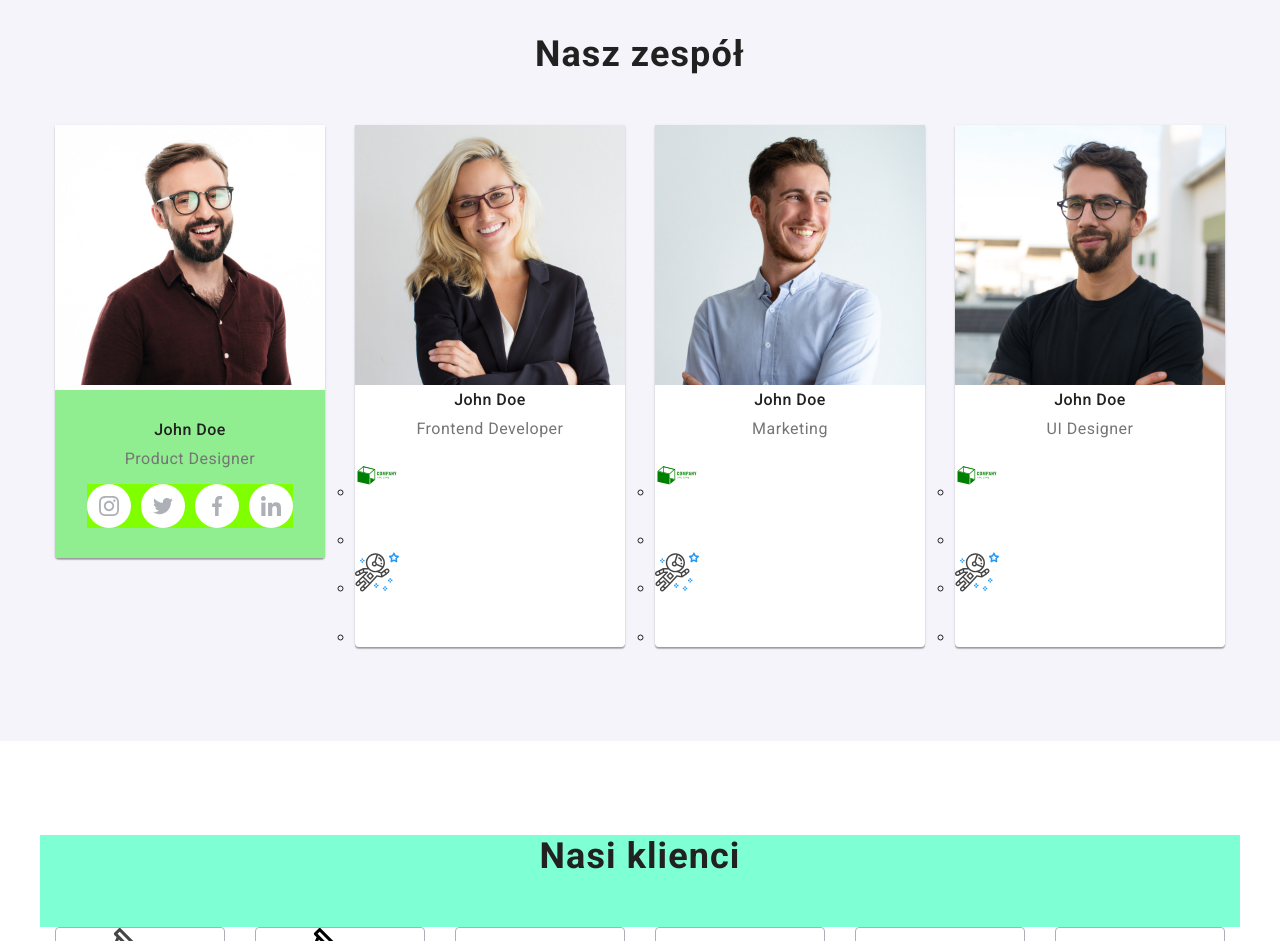
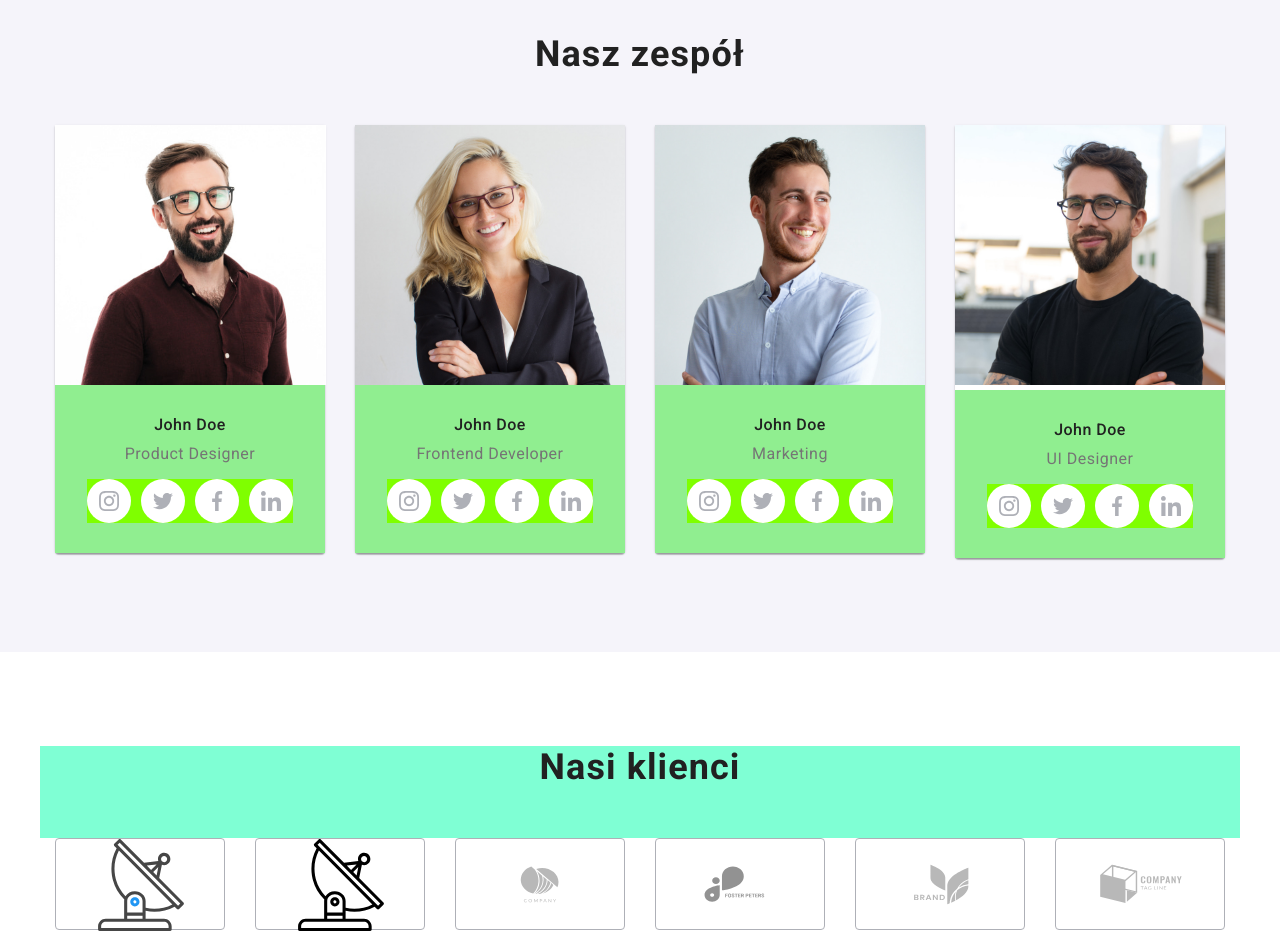
Before and after one commit to IrekBaranski/goit-markup-hw-04, a plain HTML site: page index.html in a window 1280 px wide. Shown: the part 1660-2601 px from the top of the page. Drawn offline with Linux system fonts and the light colour scheme.

Commit message:
svg icon adding to page - in progress

```diff
--- a/css/styles.css
+++ b/css/styles.css
@@ -401,9 +401,17 @@ p {
 
 /* ----- ---------- ---------- ---------------------*/
 /* ----- section our team contain below ---- -----*/
-/* ----- figure caption, icons list, links ----- ----- -----*/
+/* ----- .section--color-bg, figure caption, icons list, links ----- ----- -----*/
 
-.section--color-bg {background-color: var(--second-bg-color-white);
+.section--color-bg {
+    margin-left: auto;
+    margin-right: auto;
+    background-color: var(--second-bg-color-white);
+    background-position: 50% 50%;
+    background-repeat: repeat;
+    background-size:cover;
+    background-position-x: center;
+
 }
 .section__header {
     font-size: 36px;
@@ -434,13 +442,15 @@ p {
     border-radius: 0px 0px 4px 4px;
 }
 .team-card__img {
-    width: 270px;
+    display: block;
+    width: auto;
     height: 260px;
-    margin: 0px;
 }
+
 .team-card__body{
     width: auto;
     height: auto;
+    margin: 0px;
     padding: 30px 32px;
 
     background-color: lightgreen;
--- a/index.html
+++ b/index.html
@@ -247,43 +247,59 @@
                         </figure>
                     </li>
 
-                    <!-- team card - 2nd item -->
+                    <!-- team card - 2nd item - Frontend Developer -->
                     <li>
                         <figure class="team-card">
-                            <img src="images/mainpage-team-frontend-developer.jpg" alt="portret uśmiechnieta pani w okularach"
+                            <img class="team-card__img"
+                            src="images/mainpage-team-frontend-developer.jpg" alt="portret uśmiechnieta pani w okularach"
+                            width="270"
                             height="260"
-                            width="270"
                             >
-                            <figcaption class="team-card__caption">
+                            <figcaption class="team-card__body">
                                 <h3 class="team-card__name">John Doe</h3>
                                 <p class="team-card__description">Frontend Developer</p>
 
-                                <ul class="team-card__icons">
+                                <!-- social media - icons list -->
+                                <ul class="team-card__icons-list">
+
+                                    <!-- social media - 1st icon -insta-->
                                     <li>
-                                        <a class="icon__link" href="#frontend-developer-instagram-link" >
-                                            <svg class="icon" width="44" height="44" fill="#008000">
-                                                <use href="./images/symbol-defs.svg#icon-Logo-company-tagline2"></use>
+                                        <a class="team-card__icon-bg link " href="#frontend-developer-instagram-link" >
+
+                                            <svg class="team-card__icon"
+                                            width="20" height="20">
+                                                <use href="./images/icons.svg#icon-instagram"></use>
+                                            </svg>
+
+                                        </a>
+                                    </li>
+
+                                <!-- social media - 2nd icon -twitter -->
+                                    <li>
+                                        <a class="team-card__icon-bg link" href="#frontend-developer-twitter-link" >
+                                            <svg class="team-card__icon"
+                                            width="20" height="20">
+                                                <use href="./images/icons.svg#icon-twitter-1"></use>
                                             </svg>
                                         </a>
                                     </li>
+
+                                <!-- social media - 3rd icon - facebook -->
                                     <li>
-                                        <a class="icon__link" href="#frontend-developer-twitter-link" >
-                                            <svg class="icon" width="44" height="44">
-                                                <use href="./images/icons.svg#icon-Logo-company-tagline2"></use>
+                                        <a class="team-card__icon-bg link" href="#frontend-developer-facebook-link" >
+                                            <svg class="team-card__icon"
+                                            width="20" height="20">
+                                                <use href="./images/icons.svg#icon-facebook-1"></use>
                                             </svg>
                                         </a>
                                     </li>
+
+                                <!-- social media - 4th icon - linkedIn -->
                                     <li>
-                                        <a class="icon__link" href="#frontend-developer-facebook-link" >
-                                            <svg class="icon" width="44" height="44">
-                                                <use href="./images/icons.svg#icon-astronaut-1"></use>
-                                            </svg>
-                                        </a>
-                                    </li>
-                                    <li>
-                                        <a class="icon__link" href="#frontend-developer-linkedin-link" >
-                                            <svg class="icon" width="44" height="44">
-                                                <use href="./images/icons.svg#icon-Ellipse-linkedin"></use>
+                                        <a class="team-card__icon-bg link" href="#frontend-developer-linkedin-link" >
+                                            <svg class=".team-card__icon"
+                                            width="20" height="20">
+                                                <use href="./images/icons.svg#icon-linkedin-1"></use>
                                             </svg>
                                         </a>
                                     </li>
@@ -291,42 +307,61 @@
                         </figcaption>
                         </figure>
                     </li>
+
+                    <!-- team card - 3rd item - Marketing - -->
                     <li>
                         <figure class="team-card">
-                            <img src="images/mainpage-team-marketing.jpg" alt="portret uśmiechniety pan "
+                            <img class="team-card__img"
+                            src="images/mainpage-team-marketing.jpg"
+                            alt="portret uśmiechniety pan "
+                            width="270"
                             height="260"
-                            width="270"
                             >
-                            <figcaption class="team-card__caption">
+                            <figcaption class="team-card__body">
                                 <h3 class="team-card__name">John Doe</h3>
                                 <p class="team-card__description">Marketing</p>
 
-                                <ul class="team-card__icons">
+                                <!-- social media - icons list -->
+                                <ul class="team-card__icons-list">
+
+                                    <!-- social media - 1st icon -insta-->
                                     <li>
-                                        <a class="icon__link" href="#marketing-instagram-link" >
-                                            <svg class="icon" width="44" height="44" fill="#008000">
-                                                <use href="./images/symbol-defs.svg#icon-Logo-company-tagline2"></use>
+                                        <a class="team-card__icon-bg link " href="#product-designer-instagram-link" >
+
+                                            <svg class="team-card__icon"
+                                            width="20" height="20">
+                                                <use href="./images/icons.svg#icon-instagram"></use>
+                                            </svg>
+
+                                        </a>
+                                    </li>
+
+                                <!-- social media - 2nd icon -twitter -->
+                                    <li>
+                                        <a class="team-card__icon-bg link" href="#product-designer-twitter-link" >
+                                            <svg class="team-card__icon"
+                                            width="20" height="20">
+                                                <use href="./images/icons.svg#icon-twitter-1"></use>
                                             </svg>
                                         </a>
                                     </li>
+
+                                <!-- social media - 3rd icon - facebook -->
                                     <li>
-                                        <a class="icon__link" href="#marketing-twitter-link" >
-                                            <svg class="icon" width="44" height="44">
-                                                <use href="./images/icons.svg#icon-Logo-company-tagline2"></use>
+                                        <a class="team-card__icon-bg link" href="#product-designer-facebook-link" >
+                                            <svg class="team-card__icon"
+                                            width="20" height="20">
+                                                <use href="./images/icons.svg#icon-facebook-1"></use>
                                             </svg>
                                         </a>
                                     </li>
+
+                                <!-- social media - 4th icon - linkedIn -->
                                     <li>
-                                        <a class="icon__link" href="#marketing-facebook-link" >
-                                            <svg class="icon" width="44" height="44">
-                                                <use href="./images/icons.svg#icon-astronaut-1"></use>
-                                            </svg>
-                                        </a>
-                                    </li>
-                                    <li>
-                                        <a class="icon__link" href="#marketing-linkedin-link" >
-                                            <svg class="icon" width="44" height="44">
-                                                <use href="./images/icons.svg#icon-Ellipse-linkedin"></use>
+                                        <a class="team-card__icon-bg link" href="#product-designer-linkedin-link" >
+                                            <svg class=".team-card__icon"
+                                            width="20" height="20">
+                                                <use href="./images/icons.svg#icon-linkedin-1"></use>
                                             </svg>
                                         </a>
                                     </li>
@@ -334,41 +369,60 @@
                         </figcaption>
                         </figure>
                     </li>
+
+                    <!-- team card - 4th item - UI Designer -->
                     <li>
                         <figure class="team-card">
-                            <img src="images/mainpage-team-ui-designer.jpg" alt="portret uśmiechniety pan w okularach na tle budynków"
+                            <img
+                            src="images/mainpage-team-ui-designer.jpg" alt="portret uśmiechniety pan w okularach na tle budynków"
+                            width="270"
                             height="260"
-                            width="270"
                             >
-                            <figcaption class="team-card__caption">
+                            <figcaption class="team-card__body">
                                 <h3 class="team-card__name">John Doe</h3>
                                 <p class="team-card__description">UI Designer</p>
-                                <ul class="team-card__icons">
+
+                                <!-- social media - icons list -->
+                                <ul class="team-card__icons-list">
+
+                                    <!-- social media - 1st icon -insta-->
                                     <li>
-                                        <a class="icon__link" href="#ui-designer-instagram-link" >
-                                            <svg class="icon" width="44" height="44" fill="#008000">
-                                                <use href="./images/symbol-defs.svg#icon-Logo-company-tagline2"></use>
+                                        <a class="team-card__icon-bg link " href="#product-designer-instagram-link" >
+
+                                            <svg class="team-card__icon"
+                                            width="20" height="20">
+                                                <use href="./images/icons.svg#icon-instagram"></use>
+                                            </svg>
+
+                                        </a>
+                                    </li>
+
+                                <!-- social media - 2nd icon -twitter -->
+                                    <li>
+                                        <a class="team-card__icon-bg link" href="#product-designer-twitter-link" >
+                                            <svg class="team-card__icon"
+                                            width="20" height="20">
+                                                <use href="./images/icons.svg#icon-twitter-1"></use>
                                             </svg>
                                         </a>
                                     </li>
+
+                                <!-- social media - 3rd icon - facebook -->
                                     <li>
-                                        <a class="icon__link" href="#ui-designer-twitter-link" >
-                                            <svg class="icon" width="44" height="44">
-                                                <use href="./images/icons.svg#icon-Logo-company-tagline2"></use>
+                                        <a class="team-card__icon-bg link" href="#product-designer-facebook-link" >
+                                            <svg class="team-card__icon"
+                                            width="20" height="20">
+                                                <use href="./images/icons.svg#icon-facebook-1"></use>
                                             </svg>
                                         </a>
                                     </li>
+
+                                <!-- social media - 4th icon - linkedIn -->
                                     <li>
-                                        <a class="icon__link" href="#ui-designer-facebook-link" >
-                                            <svg class="icon" width="44" height="44">
-                                                <use href="./images/icons.svg#icon-astronaut-1"></use>
-                                            </svg>
-                                        </a>
-                                    </li>
-                                    <li>
-                                        <a class="icon__link" href="#ui-designer-linkedin-link" >
-                                            <svg class="icon" width="44" height="44">
-                                                <use href="./images/icons.svg#icon-Ellipse-linkedin"></use>
+                                        <a class="team-card__icon-bg link" href="#product-designer-linkedin-link" >
+                                            <svg class=".team-card__icon"
+                                            width="20" height="20">
+                                                <use href="./images/icons.svg#icon-linkedin-1"></use>
                                             </svg>
                                         </a>
                                     </li>
```
